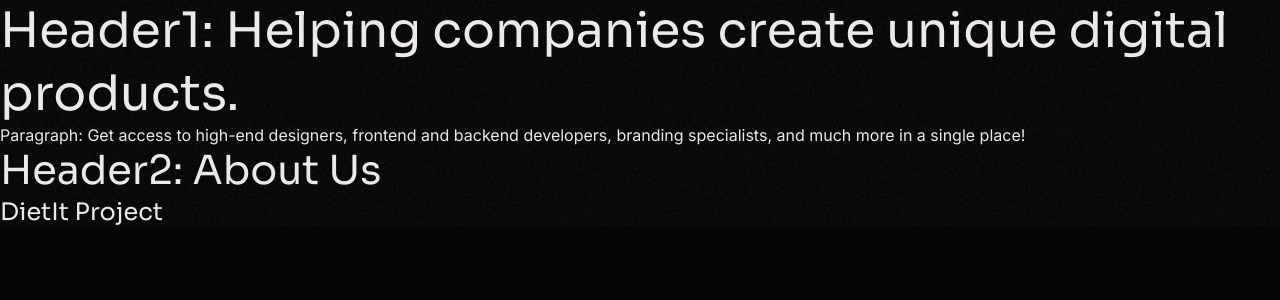
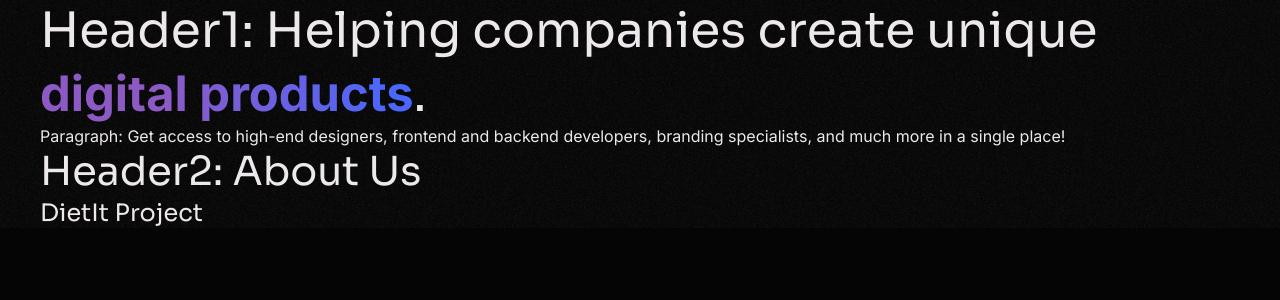
Before and after one commit to Migacz-Brothers/migacz-brothers, a Next.js app: page /design-system in a window 1280 px wide. Shown: the top 300 px of the page. Built offline with nearby package versions, Linux system fonts and the light colour scheme.

Commit message:
improve basic typography

```diff
--- a/app/design-system/page.tsx
+++ b/app/design-system/page.tsx
@@ -1,17 +1,20 @@
-import { h1, h2, h3 } from '@/components/typography';
+import { h1, h2, h3, p } from '@/components/typography';
 
 export default function Home() {
   return (
     <main className='light-noise-background'>
+      <section className='max-w-[1232px] md:px-4 px-8 mx-auto'>
         <h1 className={h1}>
-        Header1: Helping companies create unique digital products.
+          Header1: Helping companies create unique{' '}
+          <strong className='gradient-bold'>digital products</strong>.
         </h1>
-      <p className='font-body text-main text-sm md:text-base leading-body'>
+        <p className={p}>
           Paragraph: Get access to high-end designers, frontend and backend
           developers, branding specialists, and much more in a single place!
         </p>
         <h2 className={h2}>Header2: About Us</h2>
         <h3 className={h3}>DietIt Project</h3>
+      </section>
     </main>
   );
 }
--- a/app/globals.css
+++ b/app/globals.css
@@ -48,3 +48,12 @@ body {
 .light-noise-background {
   background: url(/clear_noise_texture.png) repeat;
 }
+
+.gradient-bold {
+  background: linear-gradient(91deg, var(--purple) 32.12%, var(--blue) 95.06%);
+  background-clip: text;
+  -webkit-background-clip: text;
+  -webkit-text-fill-color: transparent;
+  font-family: var(--font-body);
+  font-weight: 700;
+}
--- a/components/typography.ts
+++ b/components/typography.ts
@@ -1,3 +1,4 @@
 export const h1 = 'font-header text-main leading-header text-3xl md:text-5xl';
 export const h2 = 'font-header text-main leading-header text-2xl md:text-4xl';
 export const h3 = 'font-header text-main leading-header text-lg md:text-2xl';
+export const p = 'font-body text-main text-sm md:text-base leading-body';
```
Lines whose indentation alone changed are shown as unchanged.
